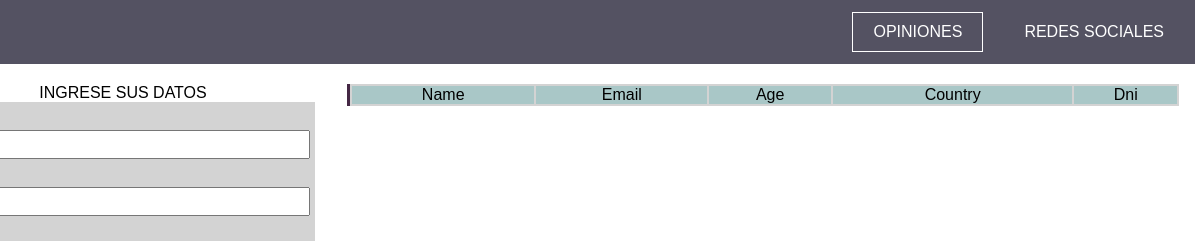
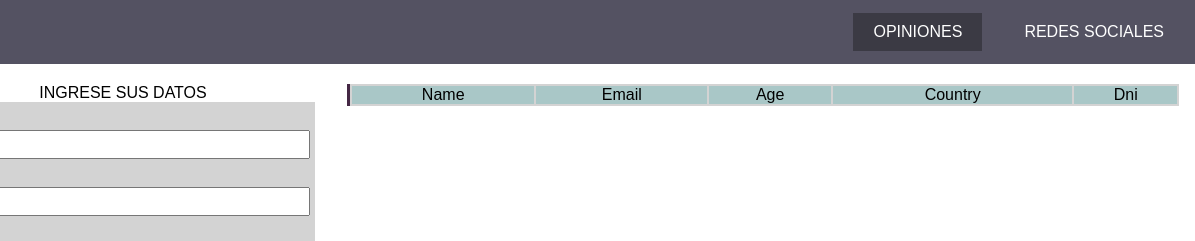
Before and after one commit to fredneyparra0/printintable, a plain HTML site: page index.html in a window 1280 px wide. In both pictures the pointer is over the item "OPINIONES". Shown: the top 241 px of the page, 85-1280 px from the left. Drawn offline with Linux system fonts and the light colour scheme.

Commit message:
arreglos en el header

```diff
--- a/css/main.css
+++ b/css/main.css
@@ -39,13 +39,13 @@
     border: 1px solid #545262;
     cursor: pointer;
 }
-.container-navbar nav ul li:hover {
- border: 1px solid white;
-}
 .container-navbar nav ul li a {
     text-transform: uppercase;
     text-decoration: none;
     color: white;
+}
+.container-navbar nav ul li:hover {
+    background-color : #3b3a44;
 }
 
 /*===================================
--- a/js/sendComment.js
+++ b/js/sendComment.js
@@ -1,7 +1,7 @@
 const //Variables Send Comment
-    formSend = document.getElementById('form-send');
-    nameSend = document.getElementById('nameComment');
-    textSend = document.getElementById('textComment');
+    formSend = document.getElementById('form-send'),
+    nameSend = document.getElementById('nameComment'),
+    textSend = document.getElementById('textComment'),
     containerComments = document.getElementById('containerComments');
     ;
 
@@ -45,4 +45,5 @@ formSend.addEventListener('submit',(e) => {
     commentContainer.appendChild(pText);
 
     containerComments.appendChild(commentContainer);
+
   });
```
